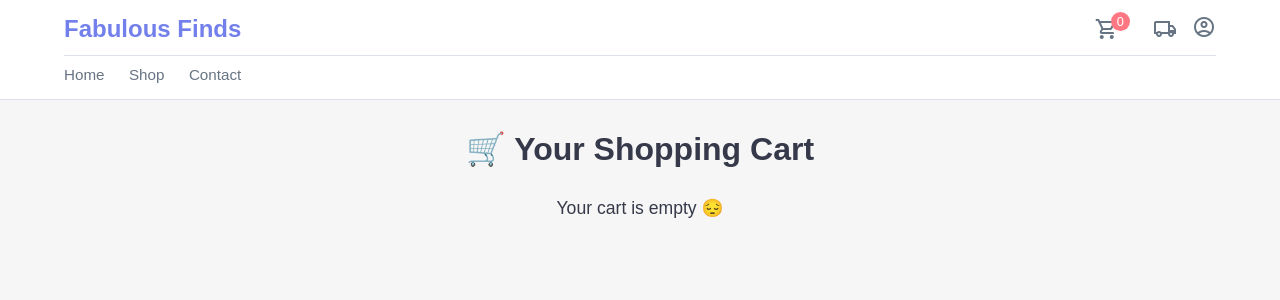
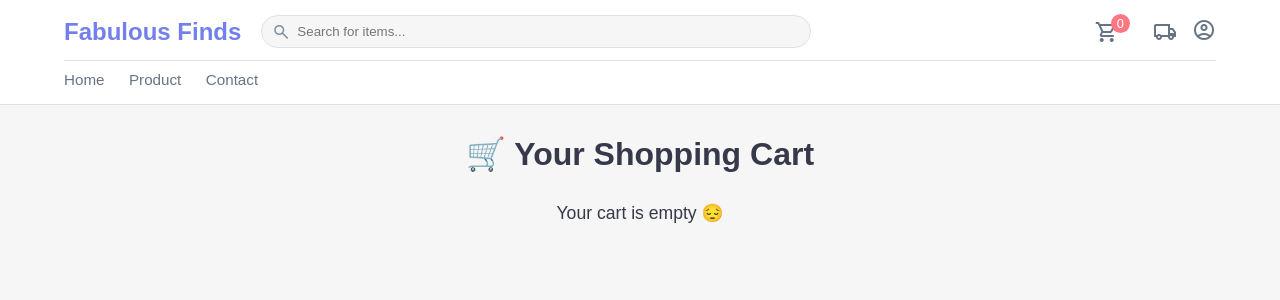
Before and after one commit to derickbriones/Fabulous_Finds, a PHP site: page /client/cart.php in a window 1280 px wide. Shown: the top 300 px of the page. Run offline with PHP 8.4, Linux system fonts and the light colour scheme.

Commit message:
Update cart.php

```diff
--- a/client/cart.php
+++ b/client/cart.php
@@ -97,6 +97,12 @@ if(!empty($_SESSION['cart'])){
   <div class="top-header">
     <div class="logo">Fabulous Finds</div>
 
+    <!-- Search bar with icon -->
+    <div class="search-bar">
+      <span class="material-symbols-outlined">search</span>
+      <input type="text" placeholder="Search for items...">
+    </div>
+
     <!-- User action links -->
     <div class="userlinks">
       <!-- Cart link with item count badge -->
@@ -128,7 +134,7 @@ if(!empty($_SESSION['cart'])){
   <!-- Main navigation -->
   <nav class="menu">
     <a href="index.php">Home</a>
-    <a href="shop.php">Shop</a>
+    <a href="shop.php">Product</a>
     <a href="contact.php">Contact</a>
   </nav>
 </header>
```
